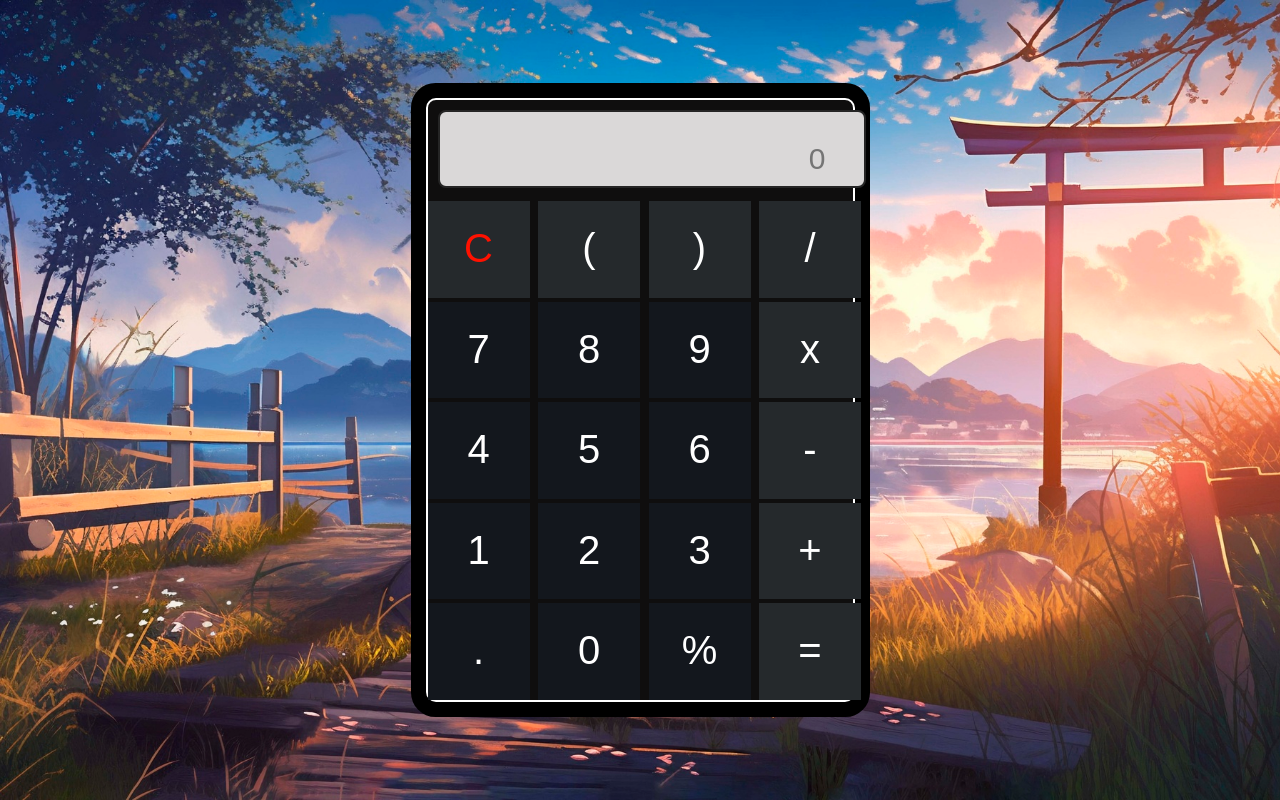
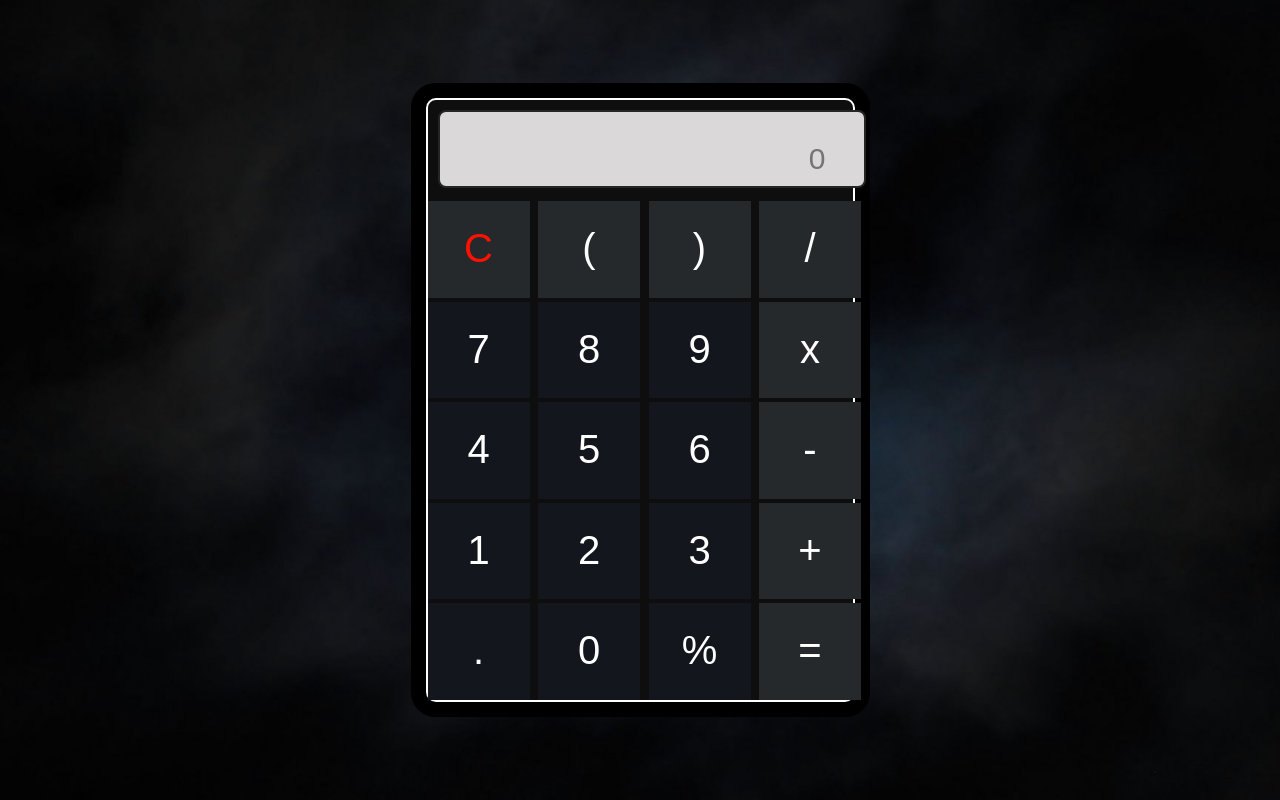
Before and after one commit to akhincheriyan/Codsoft, a plain HTML site: page Task-3(Calculator)/cal.html in a window 1280 px wide. Drawn offline with Linux system fonts and the light colour scheme.

Commit message:
Update cal.css

```diff
--- a/Task-3(Calculator)/cal.css
+++ b/Task-3(Calculator)/cal.css
@@ -12,8 +12,6 @@ hr {
   background-color: aqua;
 }
 
-
-
 .wrapper {
   display: grid;
   height: 600px;
@@ -21,7 +19,9 @@ hr {
   grid-template-columns: 1fr;
   grid-gap: 1px;
 
+
 }
+
 
 .buttons {
   display: grid;
@@ -106,7 +106,7 @@ input[type="text"]:disabled {
 body {
   width: 100%;
   height: 100vh;
-  background: url(beautiful-anime-landscape-cartoon-scene.jpg)no-repeat;
+  background: url(full_moon_moon_clouds_866124_1920x1080.jpg)no-repeat;
   background-size: cover;
   display: flex;
   justify-content: center;
```
